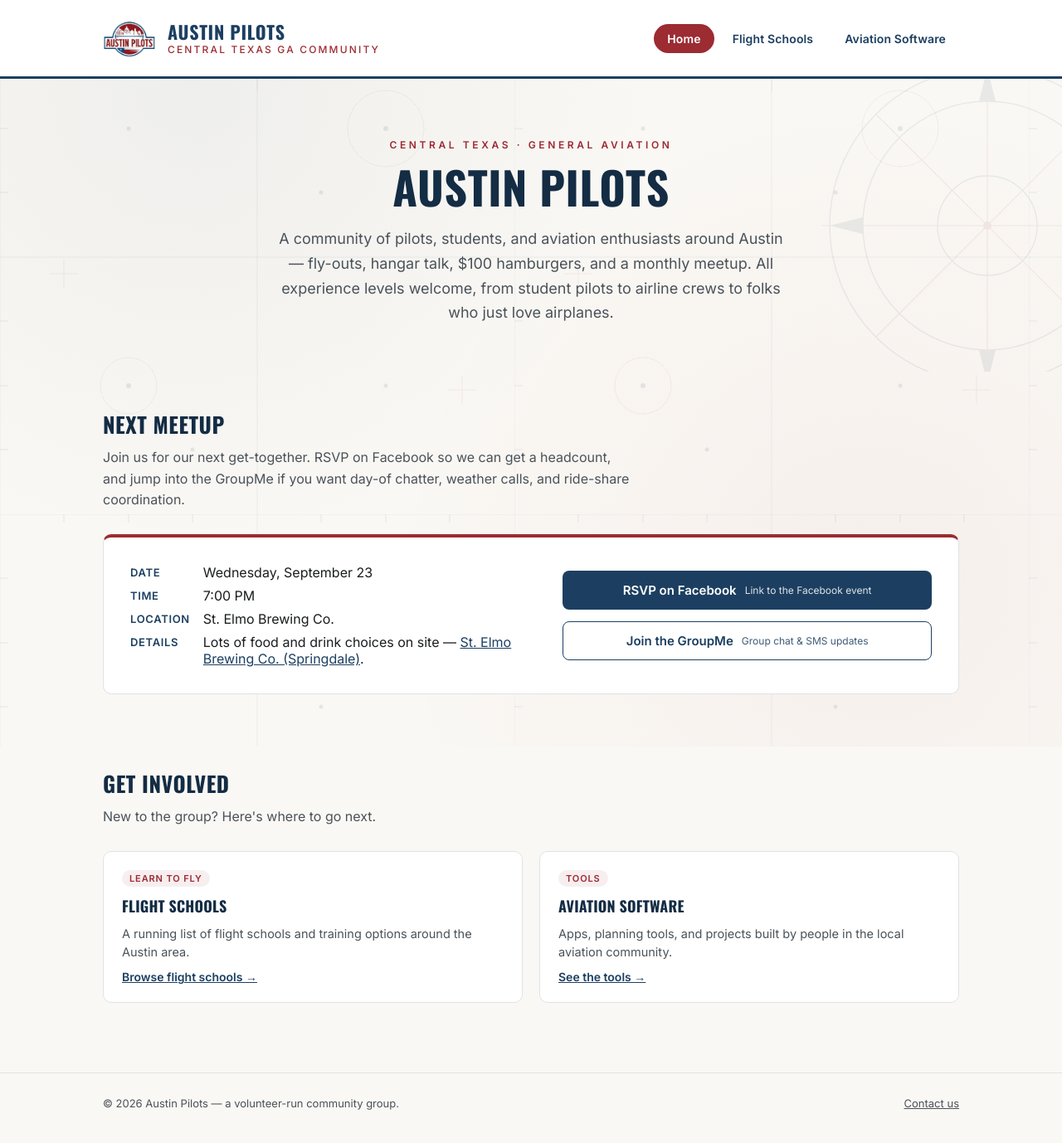
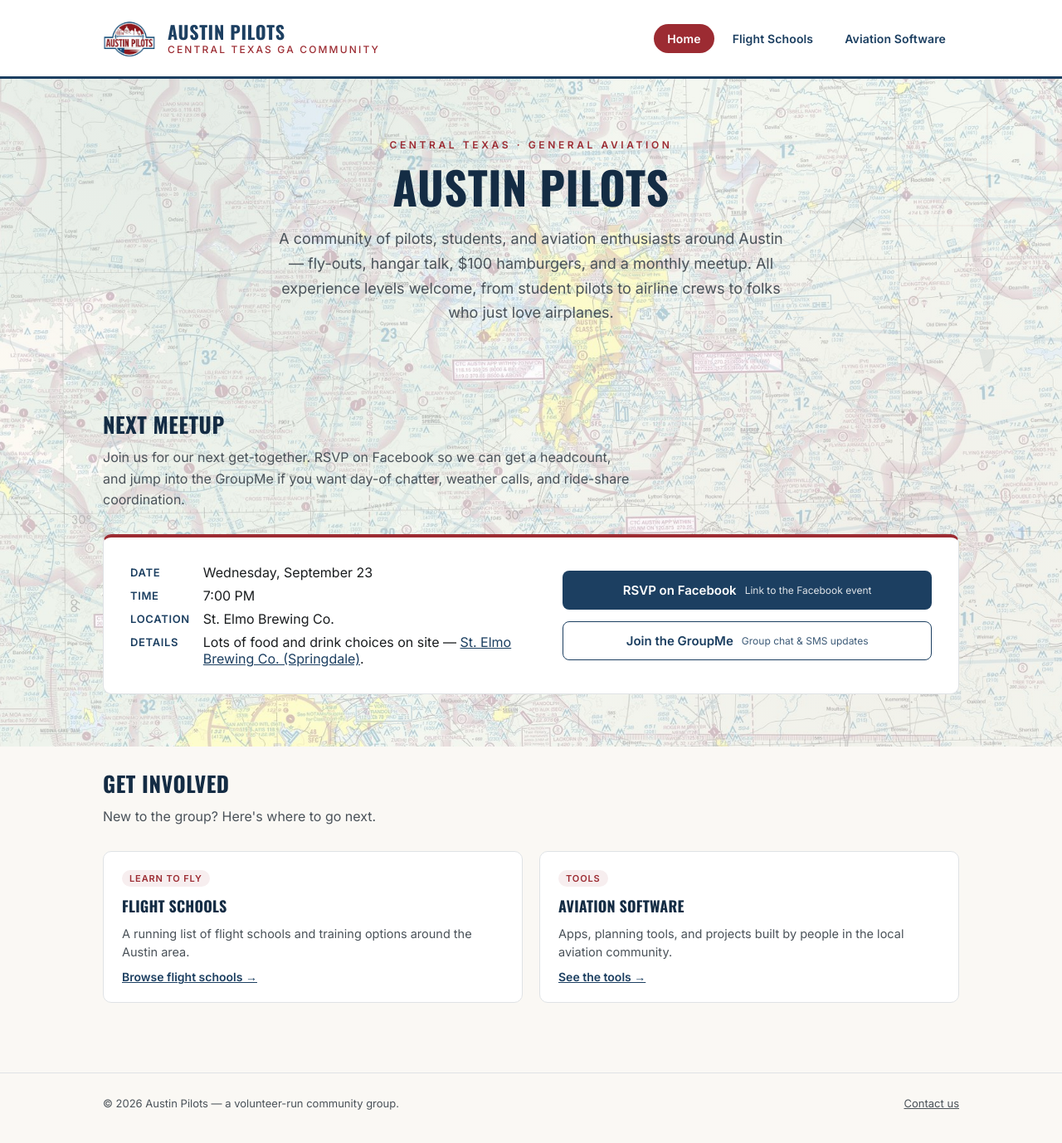
Before and after one commit to aboyden/austinpilots, a Jekyll site: the page built from index.html, in a window 1280 px wide. Shown: the whole page at 83% size. Built offline with Jekyll 4.4.1, drawn with Linux system fonts in a browser that asks for light colours.

Commit message:
Replace abstract sectional pattern with real Austin FAA sectional as page background

```diff
--- a/css/styles.css
+++ b/css/styles.css
@@ -36,11 +36,13 @@ body::before {
   inset: 0;
   z-index: -1;
   background:
-    radial-gradient(circle at 18% 12%, rgba(28, 63, 97, 0.05), transparent 42%),
-    radial-gradient(circle at 82% 78%, rgba(156, 43, 50, 0.045), transparent 46%),
-    url('../assets/img/sectional-pattern.svg');
-  background-size: auto, auto, 620px 620px;
-  background-repeat: no-repeat, no-repeat, repeat;
+    radial-gradient(circle at 18% 12%, rgba(28, 63, 97, 0.04), transparent 42%),
+    radial-gradient(circle at 82% 78%, rgba(156, 43, 50, 0.035), transparent 46%),
+    url('../assets/img/sectional-bg.jpg');
+  background-size: auto, auto, cover;
+  background-repeat: no-repeat, no-repeat, no-repeat;
+  background-position: center, center, center;
+  background-attachment: fixed, fixed, fixed;
   background-color: var(--cream);
 }
 
```
Also changed, not shown: assets/img/sectional-bg.jpg (added), assets/img/sectional-pattern.svg (deleted).
